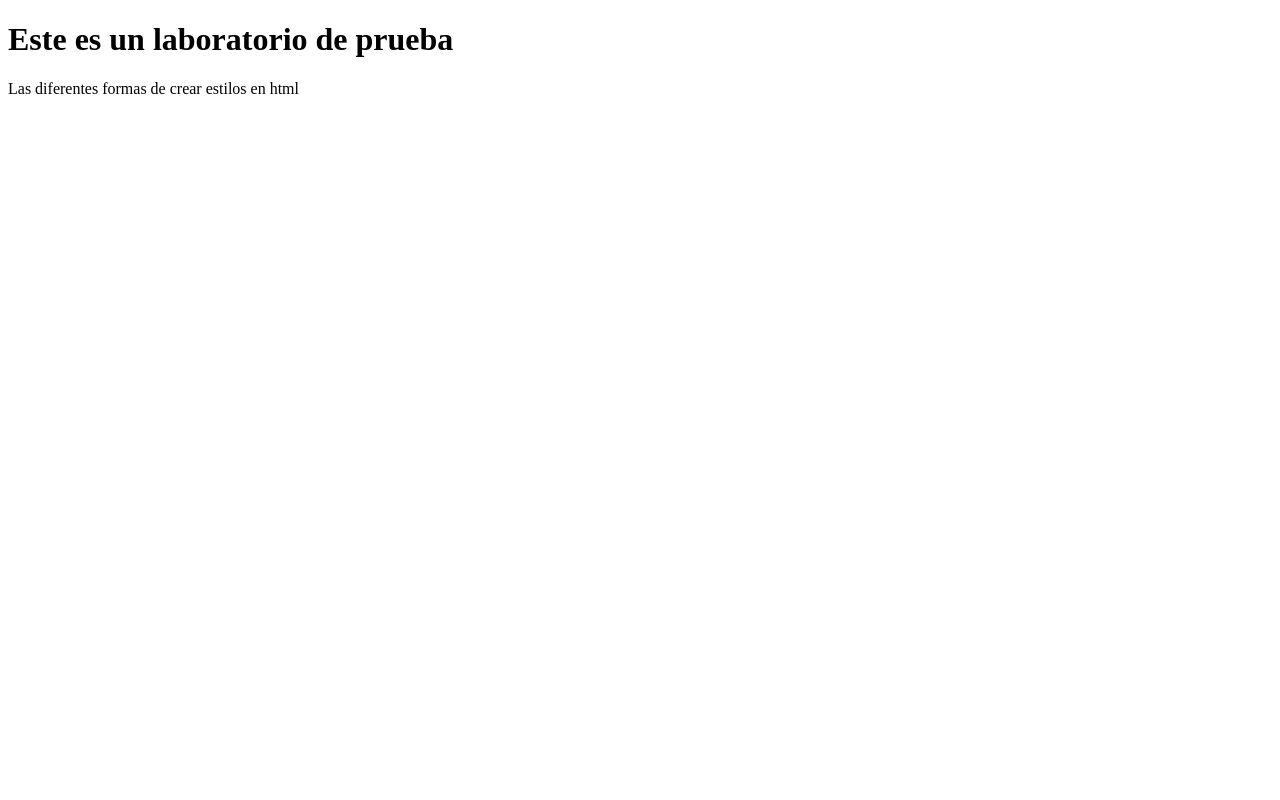
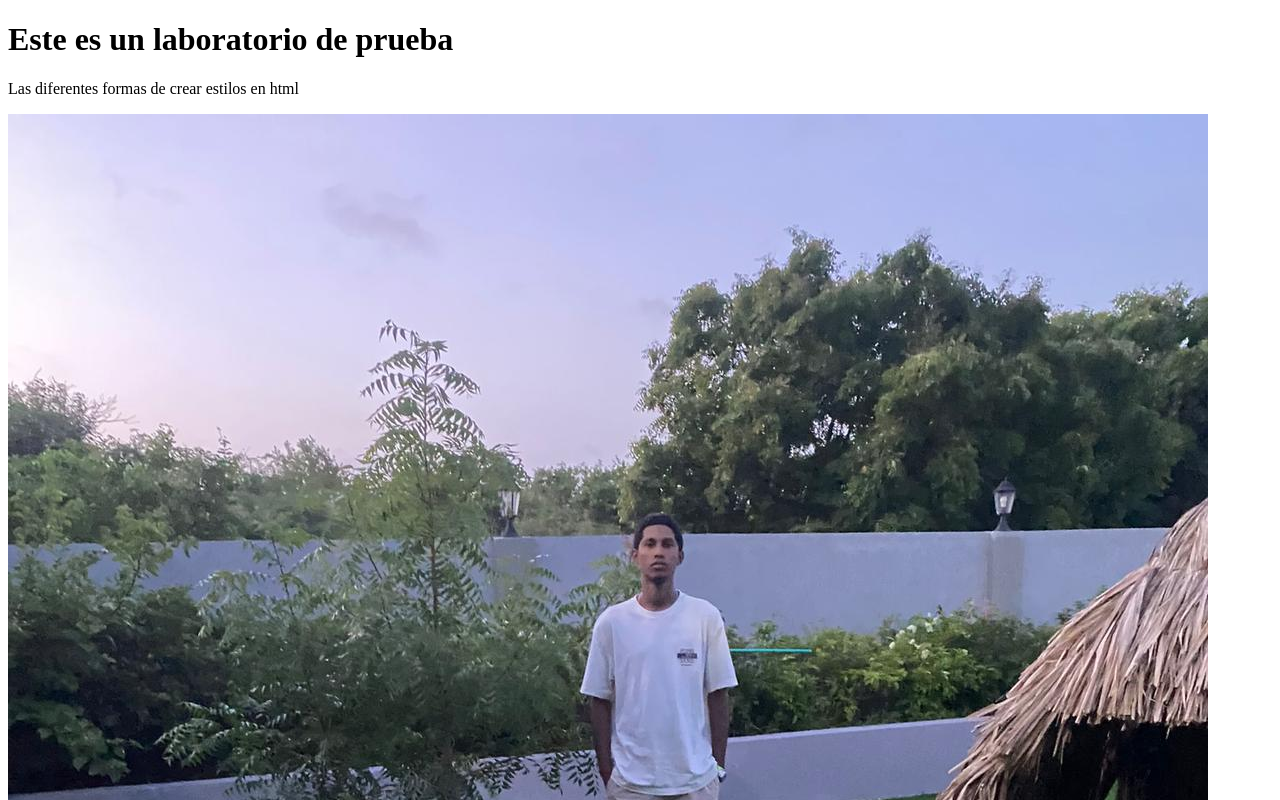
Before and after one commit to jpenaunilibre/sesion-8, a plain HTML site: page index.html in a window 1280 px wide. Shown: the top 800 px of the page. Drawn offline with Linux system fonts and the light colour scheme.

Commit message:
insersión de imagen

```diff
--- a/index.html
+++ b/index.html
@@ -10,6 +10,6 @@
     <p>
         Las diferentes formas de crear estilos en html
     </p>
-    <img src="" alt="">
+    <img src="imagen-ejemplo.jpg" alt="">
 </body>
 </html>
```
Also changed, not shown: imagen-ejemplo.jpg (added).
